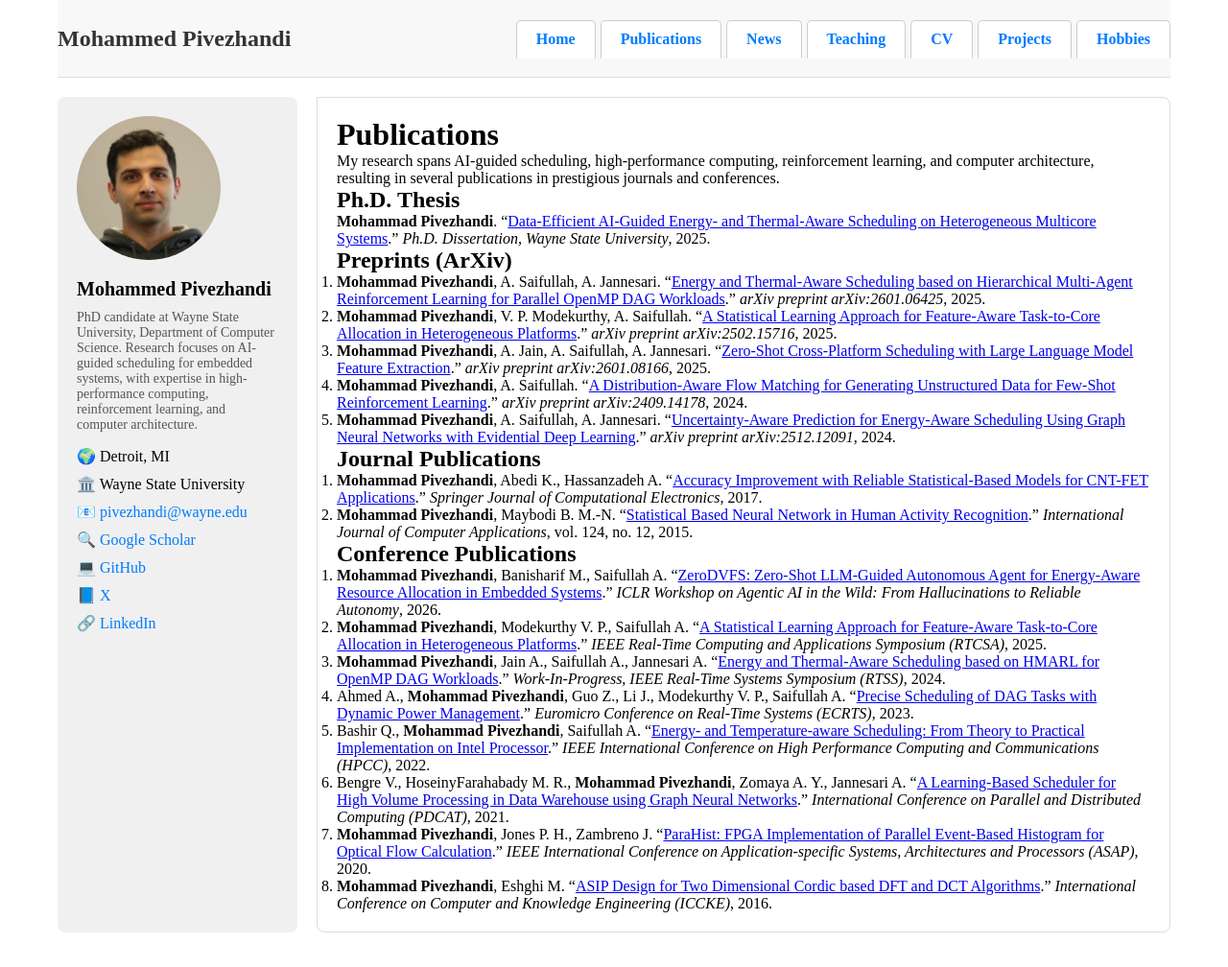
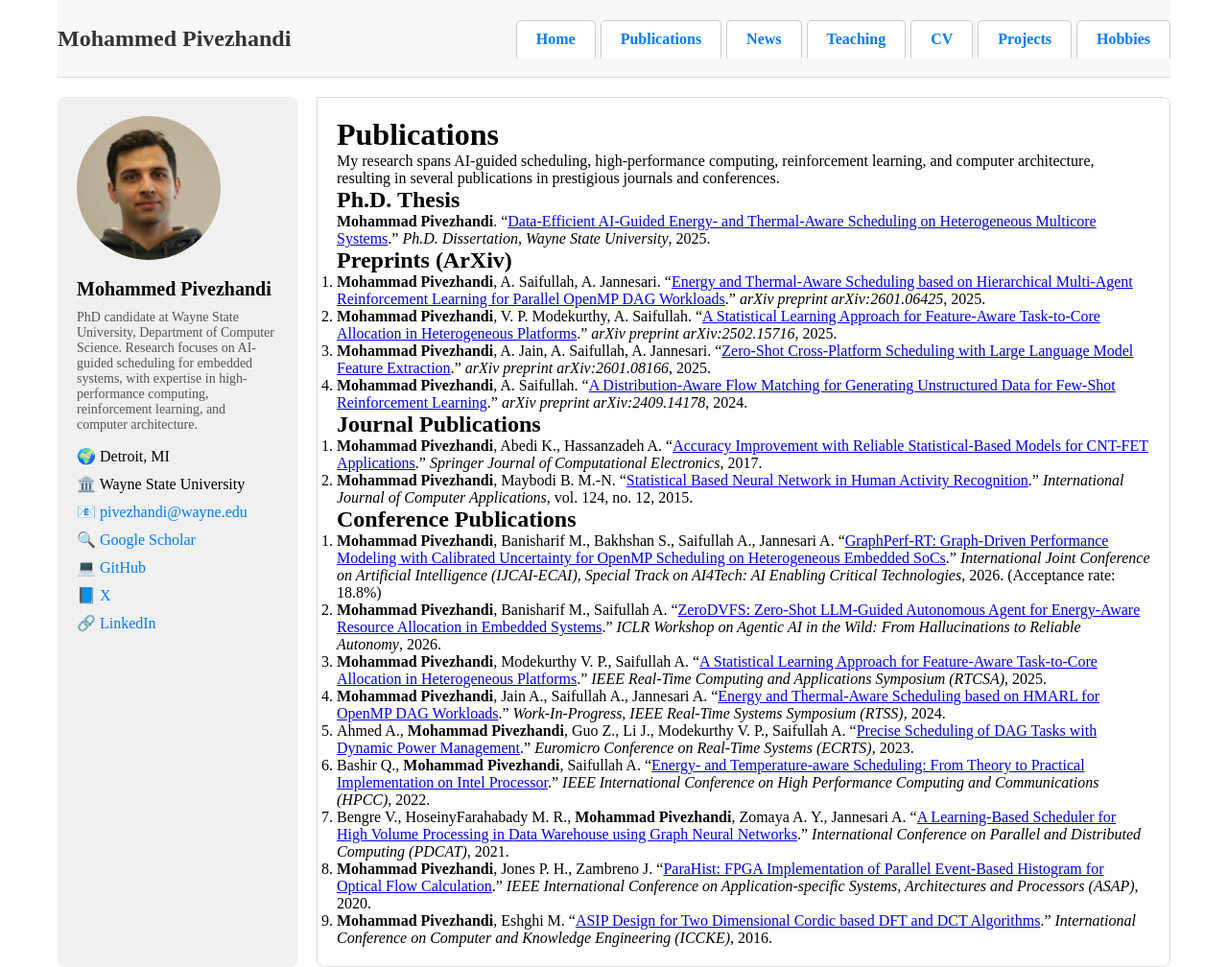
Before and after one commit to pivezhan/pivezhan.github.io, a Jekyll site: the page built from publications.md, in a window 1280 px wide. Shown: the whole page at 96% size. Built offline with Jekyll 4.4.1, drawn with Linux system fonts in a browser that asks for light colours; before the commit the page ends 972 px from its top, so only the background shows below that.

Commit message:
Add IJCAI-ECAI 2026 AI4Tech acceptance for GraphPerf-RT
- News: announce IJCAI-ECAI 2026 AI4Tech acceptance (May 2026)
- Publications: move GraphPerf-RT from Preprints to Conference
  Publications with new IJCAI title and venue
- Index/bio: replace ArXiv preprint reference with published
  IJCAI-ECAI 2026 entry in Key Contributions

Co-Authored-By: Claude Opus 4.7 (1M context) <noreply@anthropic.com>

```diff
--- a/index.markdown
+++ b/index.markdown
@@ -27,11 +27,11 @@ My Ph.D. dissertation, *[Data-Efficient AI-Guided Energy- and Thermal-Aware Sche
 - **Thermal-Aware Management**: Reduce temperature hotspots to improve system reliability.
 
 ### Key Contributions
+- **GraphPerf-RT**: Graph-driven performance modeling with calibrated uncertainty for OpenMP scheduling on heterogeneous embedded SoCs (Published IJCAI-ECAI 2026, AI4Tech Special Track, acceptance rate 18.8%).
 - **HMARL for OpenMP DAG Workloads**: Developed a scalable framework achieving 40.95% energy reduction and 49.06% makespan improvement (Published RTSS 2024 WIP).
 - **Feature-Aware Task Allocation**: Reduced energy by 10% and core temperature by 5°C using statistical learning (Published RTCSA 2025).
 - **Zero-Shot Cross-Platform Scheduling**: Developed LLM-based feature extraction for cross-platform transfer learning (ArXiv 2025).
 - **Few-Shot RL with Flow Matching**: Improved data efficiency in reinforcement learning through generative modeling (ArXiv 2025).
-- **Uncertainty-Aware GNN Prediction**: Integrated evidential deep learning with graph neural networks for robust energy prediction (ArXiv 2025).
 
 My research is supported by **National Science Foundation (NSF)** funding, and I contribute as a peer reviewer for conferences like AAAI, AISTATS, and ISPA. Explore my [Publications](/publications) and [Projects](/projects) for more details.
 
--- a/publications.md
+++ b/publications.md
@@ -22,8 +22,6 @@ My research spans AI-guided scheduling, high-performance computing, reinforcemen
 
 4. **Mohammad Pivezhandi**, A. Saifullah. "[A Distribution-Aware Flow Matching for Generating Unstructured Data for Few-Shot Reinforcement Learning](https://arxiv.org/abs/2409.14178)." *arXiv preprint arXiv:2409.14178*, 2024.
 
-5. **Mohammad Pivezhandi**, A. Saifullah, A. Jannesari. "[Uncertainty-Aware Prediction for Energy-Aware Scheduling Using Graph Neural Networks with Evidential Deep Learning](https://arxiv.org/abs/2512.12091)." *arXiv preprint arXiv:2512.12091*, 2024.
-
 ## Journal Publications
 
 1. **Mohammad Pivezhandi**, Abedi K., Hassanzadeh A. "[Accuracy Improvement with Reliable Statistical-Based Models for CNT-FET Applications](https://www.researchgate.net/publication/319146972_Accuracy_improvement_with_reliable_statistical-based_models_for_CNT-FET_applications)." *Springer Journal of Computational Electronics*, 2017.
@@ -32,18 +30,20 @@ My research spans AI-guided scheduling, high-performance computing, reinforcemen
 
 ## Conference Publications
 
-1. **Mohammad Pivezhandi**, Banisharif M., Saifullah A. "[ZeroDVFS: Zero-Shot LLM-Guided Autonomous Agent for Energy-Aware Resource Allocation in Embedded Systems](https://openreview.net/forum?id=meQZ7EoJPd)." *ICLR Workshop on Agentic AI in the Wild: From Hallucinations to Reliable Autonomy*, 2026.
+1. **Mohammad Pivezhandi**, Banisharif M., Bakhshan S., Saifullah A., Jannesari A. "[GraphPerf-RT: Graph-Driven Performance Modeling with Calibrated Uncertainty for OpenMP Scheduling on Heterogeneous Embedded SoCs](https://arxiv.org/abs/2512.12091)." *International Joint Conference on Artificial Intelligence (IJCAI-ECAI), Special Track on AI4Tech: AI Enabling Critical Technologies*, 2026. (Acceptance rate: 18.8%)
 
-2. **Mohammad Pivezhandi**, Modekurthy V. P., Saifullah A. "[A Statistical Learning Approach for Feature-Aware Task-to-Core Allocation in Heterogeneous Platforms](https://rtcsa2025.github.io/?page=accepted_papers.html)." *IEEE Real-Time Computing and Applications Symposium (RTCSA)*, 2025.
+2. **Mohammad Pivezhandi**, Banisharif M., Saifullah A. "[ZeroDVFS: Zero-Shot LLM-Guided Autonomous Agent for Energy-Aware Resource Allocation in Embedded Systems](https://openreview.net/forum?id=meQZ7EoJPd)." *ICLR Workshop on Agentic AI in the Wild: From Hallucinations to Reliable Autonomy*, 2026.
 
-3. **Mohammad Pivezhandi**, Jain A., Saifullah A., Jannesari A. "[Energy and Thermal-Aware Scheduling based on HMARL for OpenMP DAG Workloads](https://ieeexplore.ieee.org/abstract/document/10844839)." *Work-In-Progress, IEEE Real-Time Systems Symposium (RTSS)*, 2024.
+3. **Mohammad Pivezhandi**, Modekurthy V. P., Saifullah A. "[A Statistical Learning Approach for Feature-Aware Task-to-Core Allocation in Heterogeneous Platforms](https://rtcsa2025.github.io/?page=accepted_papers.html)." *IEEE Real-Time Computing and Applications Symposium (RTCSA)*, 2025.
 
-4. Ahmed A., **Mohammad Pivezhandi**, Guo Z., Li J., Modekurthy V. P., Saifullah A. "[Precise Scheduling of DAG Tasks with Dynamic Power Management](https://par.nsf.gov/servlets/purl/10447646)." *Euromicro Conference on Real-Time Systems (ECRTS)*, 2023.
+4. **Mohammad Pivezhandi**, Jain A., Saifullah A., Jannesari A. "[Energy and Thermal-Aware Scheduling based on HMARL for OpenMP DAG Workloads](https://ieeexplore.ieee.org/abstract/document/10844839)." *Work-In-Progress, IEEE Real-Time Systems Symposium (RTSS)*, 2024.
 
-5. Bashir Q., **Mohammad Pivezhandi**, Saifullah A. "[Energy- and Temperature-aware Scheduling: From Theory to Practical Implementation on Intel Processor](https://ieeexplore.ieee.org/abstract/document/10074674)." *IEEE International Conference on High Performance Computing and Communications (HPCC)*, 2022.
+5. Ahmed A., **Mohammad Pivezhandi**, Guo Z., Li J., Modekurthy V. P., Saifullah A. "[Precise Scheduling of DAG Tasks with Dynamic Power Management](https://par.nsf.gov/servlets/purl/10447646)." *Euromicro Conference on Real-Time Systems (ECRTS)*, 2023.
 
-6. Bengre V., HoseinyFarahabady M. R., **Mohammad Pivezhandi**, Zomaya A. Y., Jannesari A. "[A Learning-Based Scheduler for High Volume Processing in Data Warehouse using Graph Neural Networks](https://link.springer.com/chapter/10.1007/978-3-030-96772-7_17)." *International Conference on Parallel and Distributed Computing (PDCAT)*, 2021.
+6. Bashir Q., **Mohammad Pivezhandi**, Saifullah A. "[Energy- and Temperature-aware Scheduling: From Theory to Practical Implementation on Intel Processor](https://ieeexplore.ieee.org/abstract/document/10074674)." *IEEE International Conference on High Performance Computing and Communications (HPCC)*, 2022.
 
-7. **Mohammad Pivezhandi**, Jones P. H., Zambreno J. "[ParaHist: FPGA Implementation of Parallel Event-Based Histogram for Optical Flow Calculation](https://ieeexplore.ieee.org/abstract/document/9153247)." *IEEE International Conference on Application-specific Systems, Architectures and Processors (ASAP)*, 2020.
+7. Bengre V., HoseinyFarahabady M. R., **Mohammad Pivezhandi**, Zomaya A. Y., Jannesari A. "[A Learning-Based Scheduler for High Volume Processing in Data Warehouse using Graph Neural Networks](https://link.springer.com/chapter/10.1007/978-3-030-96772-7_17)." *International Conference on Parallel and Distributed Computing (PDCAT)*, 2021.
 
-8. **Mohammad Pivezhandi**, Eshghi M. "[ASIP Design for Two Dimensional Cordic based DFT and DCT Algorithms](https://ieeexplore.ieee.org/document/7802151/)." *International Conference on Computer and Knowledge Engineering (ICCKE)*, 2016.
+8. **Mohammad Pivezhandi**, Jones P. H., Zambreno J. "[ParaHist: FPGA Implementation of Parallel Event-Based Histogram for Optical Flow Calculation](https://ieeexplore.ieee.org/abstract/document/9153247)." *IEEE International Conference on Application-specific Systems, Architectures and Processors (ASAP)*, 2020.
+
+9. **Mohammad Pivezhandi**, Eshghi M. "[ASIP Design for Two Dimensional Cordic based DFT and DCT Algorithms](https://ieeexplore.ieee.org/document/7802151/)." *International Conference on Computer and Knowledge Engineering (ICCKE)*, 2016.
```
Also changed, not shown: news.md (+1 -0 lines).
